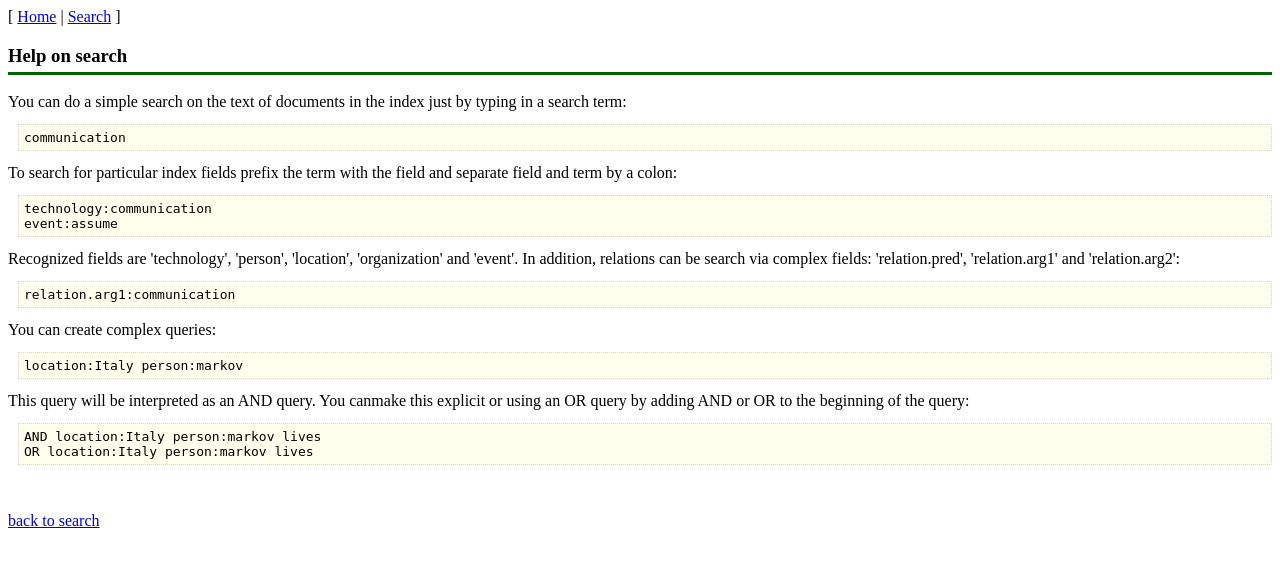
After one commit to brandeis-llc/dtriac-pipeline, a Flask app: page /help in a window 1280 px wide. The commit adds this page. Shown: the top 567 px of the page. Run offline with Flask 2, Linux system fonts and the light colour scheme.

Commit message:
Added complex search (AND and OR).

```diff
--- a/scripts/site/main.py
+++ b/scripts/site/main.py
@@ -52,3 +52,8 @@ def doc():
     return render_template('doc.html', docid=docid, source=source,
                            index=LOCAL_INDEX, show_text=show_text)
     return "%s\n<pre>%s</pre>" % (docid, pformat(doc))
+
+
+@app.route("/help", methods=['GET'])
+def help():
+    return render_template('help.html')
--- a/scripts/site/static/css/main.css
+++ b/scripts/site/static/css/main.css
@@ -25,3 +25,5 @@
 .padded { padding: 8px; }
 
 .bigger { font-size: 22px; }
+
+.example { margin-left: 10px;  background-color: #ffffee; padding: 5px; border: thin dotted lightgray; }
--- /dev/null
+++ b/scripts/site/templates/help.html
@@ -0,0 +1,54 @@
+{% extends "layout.html" %}
+
+{% block head %}
+{{ super() }}
+<title>Help</title>
+{% endblock %}
+
+
+{% block header %}
+<h3 class="title">Help on search</h3>
+{% endblock %}
+
+{% block content %}
+
+You can do a simple search on the text of documents in the index just by typing in a search term:
+
+<pre class="example">
+communication
+</pre>
+
+To search for particular index fields prefix the term with the field and separate field and term by a colon:
+
+<pre class="example">
+technology:communication
+event:assume
+</pre>
+
+Recognized fields are 'technology', 'person', 'location', 'organization' and
+'event'. In addition, relations can be search via complex fields:
+'relation.pred', 'relation.arg1' and 'relation.arg2':
+
+<pre class="example">
+relation.arg1:communication
+</pre>
+
+You can create complex queries:
+
+<pre class="example">
+location:Italy person:markov
+</pre>
+
+This query will be interpreted as an AND query. You canmake this explicit or
+using an OR query by adding AND or OR to the beginning of the query:
+
+<pre class="example">
+AND location:Italy person:markov lives
+OR location:Italy person:markov lives
+</pre>
+
+
+<br/>
+<p><a href="/search">back to search</a></p>
+
+{% endblock %}
--- a/scripts/site/utils/elastic.py
+++ b/scripts/site/utils/elastic.py
@@ -83,6 +83,7 @@ class Source(object):
         self.docid = source.get('docid')
         self.docname = source.get('docname')
         self.year = source.get('year')
+        self.title = source.get('title')
         self.abstract = source.get('abstract')
         self.text = source.get('text')
 
--- a/scripts/site/utils/query.py
+++ b/scripts/site/utils/query.py
@@ -14,17 +14,35 @@ from elastic import Index
 
 def split_spec(spec):
     s = spec.split(':')
-    return { s[0]: s[1] }
+    if len(s) == 1:
+        return { "text": spec }
+    else:
+        return { s[0]: s[1] }
+
 
 def query(spec):
-    field, value = spec.split(':')
-    return { "query": { "match": { field: value } } }
+    spec = spec.strip()
+    if spec.find(' ') > -1:
+        if spec.startswith('AND'):
+            parts = [c.strip() for c in spec.split()][1:]
+            return query_and(parts)
+        elif spec.startswith('OR'):
+            parts = [c.strip() for c in spec.split()][1:]
+            return query_or(parts)
+        else:
+            parts = [c.strip() for c in spec.split()]
+            return query_and(parts)
+    else:
+        return { "query": { "match": split_spec(spec) } }
+
 
 def query_and(specs):
     return query_bool("must", specs)
 
+
 def query_or(specs):
     return query_bool("should", specs)
+
 
 def query_bool(query_type, specs):
     matches = [ {"match": split_spec(spec) } for spec in specs ]
@@ -32,24 +50,43 @@ def query_bool(query_type, specs):
 
 
 queries = [
-
     ["(event:acquisition)", query("event:acquisition")],
     ["(person:Markov)    ", query("person:Markov")],
     ["(location:Italy)   ", query("location:Italy")],
     ["pred:involves", query("relation.pred:involves")],
     ["(location:Italy AND person:Markov)", query_and(["person:Markov", "location:Italy"])],
-    ["(location:Italy OR person:Markov) ", query_or(["person:Markov", "location:Italy"])],
+    ["(location:Italy OR person:Markov) ", query_or(["person:Markov", "location:Italy"])]
 ]
+
+
+def test_queries(idx):
+    print "Retrieving document with id=0024"
+    idx.get("0024")
+    print "Retrieving document with id=0026"
+    idx.get("0026")
+    for message, query in queries:
+        print '\n', message
+        result = idx.search(query)
+        result.pp()
+    print('')
+
+
+def test_query(idx, q):
+    print q
+    json_query = query(q)
+    print json_query
+    result = idx.search(json_query)
+    result.pp()
+    print('')
 
 
 if __name__ == '__main__':
 
-    idx = Index('demo')
+    idx = Index('demo_documents')
 
-    idx.get("Retrieving document with id=0024", "0024")
-    idx.get("Retrieving document with id=0026", "0026")
+    #test_queries(idx)
 
-    for message, query in queries:
-        result = idx.search(message, query)
-        result.pp()
-    print()
+    for q in ["location:Italy",
+              "location:Italy person:Markov the",
+              "OR location:Italy person:Markov the"]:
+        test_query(idx, q)
```
Also changed, not shown: scripts/create_index_docs.py (+8 -1 lines), scripts/site/templates/search.html (+9 -5 lines).
